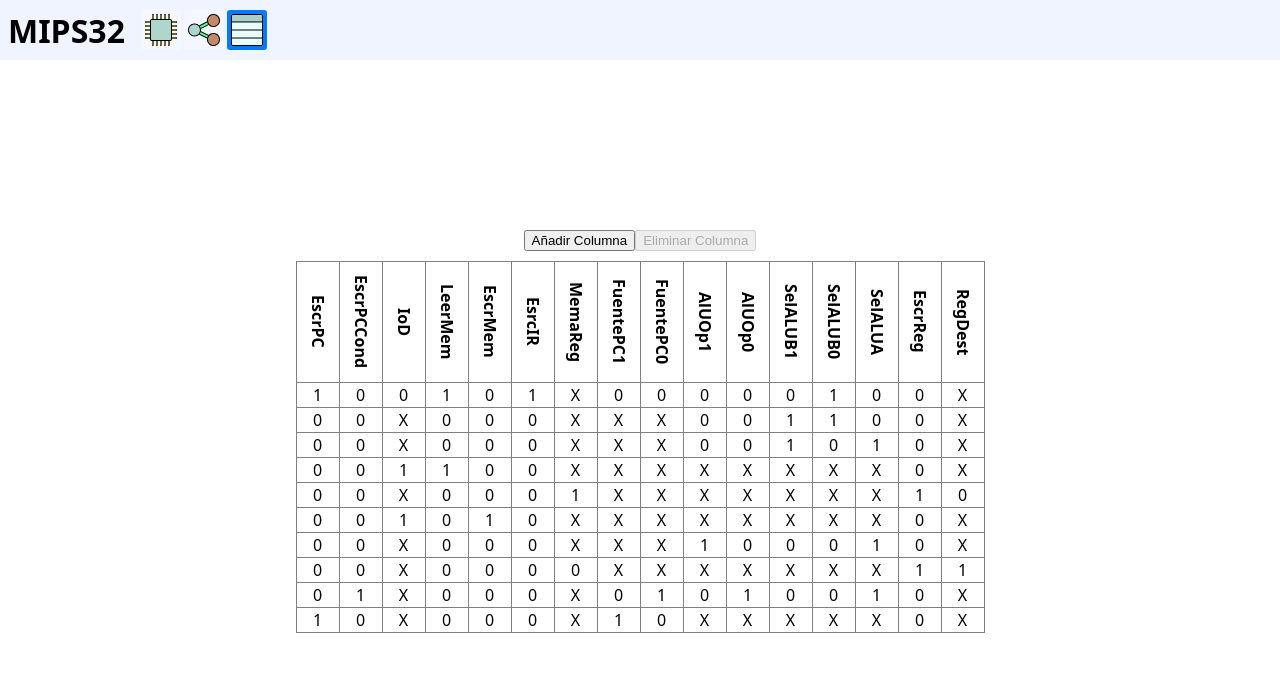
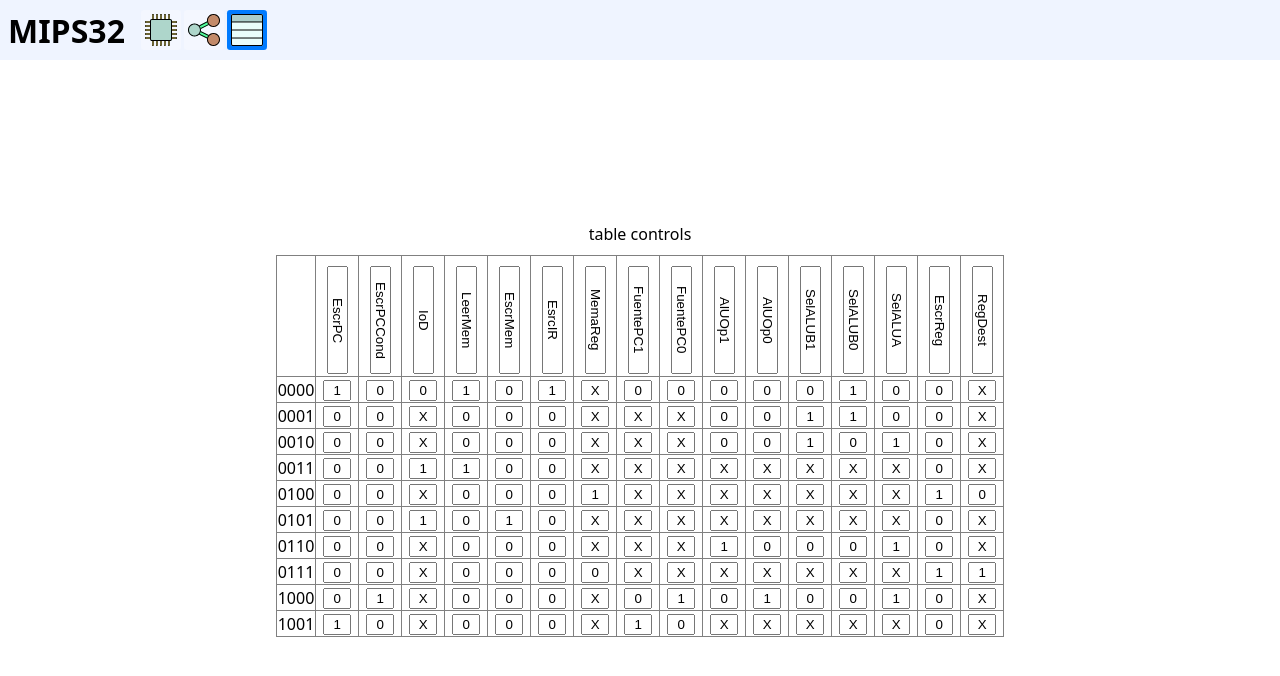
Before and after one commit to DiegoURJC1/mips32_editor_00, a React (Vite) app: page / in a window 1280 px wide. Both pictures are taken after a click on the button 247 px from the left and 30 px from the top of the page. Shown: the top 676 px of the page. Built offline with nearby package versions, Linux system fonts and the light colour scheme; a web font is replaced by a local one.

Commit message:
Implementation of new Table
useTable.jsx set at App.jsx for global use.

```diff
--- a/src/App.jsx
+++ b/src/App.jsx
@@ -15,6 +15,8 @@ import {defaultSettings} from "./common-data/settings.js";
 import {initialEdges as initialEdgesMips} from "./flows/mips/initial-elements/initialEdges.js";
 import {initialEdges as initialEdgesStates} from "./flows/states/initial-elements/initialEdges.js";
 import {ThemeProvider, useThemeContext} from "./hooks/ThemeContext.jsx";
+import {statesData, headersData} from "./common-data/statesData.js";
+import {useTable} from "./hooks/useTable.jsx";
 
 
 let id = 0;
@@ -130,8 +132,26 @@ export const App = () => {
         console.log(settings);
     };
 
+    /**
+     * Table hooks
+     *
+     */
+    console.log("In App: ",headersData);
+    console.log("In App: ",statesData);
+    const {
+            headers,
+            data,
+            addColumn,
+            removeColumn,
+            addRow,
+            removeRow,
+            getRowNumberInBinary,
+            editCell,
+            editHeader
+        } = useTable(headersData, statesData);
 
-
+    console.log("In App2: ",headers);
+    console.log("In App2: ",data);
 
     return (
         <div className="content-wrapper">
@@ -190,10 +210,16 @@ export const App = () => {
                     </>
                 )}
                 {currentPanel === 2 && (
-                    <TablePanel/>
+                    <TablePanel
+                        headers={headers}
+                        data={data}
+                        removeColumn={removeColumn}
+                        removeRow={removeRow}
+                        getRowNumberInBinary={getRowNumberInBinary}
+                        editCell={editCell}
+                        editHeader={editHeader}
+                    />
                 )}
-
-
             </div>
         </div>
     );
--- a/src/common-data/statesData.js
+++ b/src/common-data/statesData.js
@@ -1,4 +1,4 @@
-export const headders = [
+export const headersData = [
     "EscrPC",
     "EscrPCCond",
     "IoD",
--- a/src/flows/table/TablePanel.jsx
+++ b/src/flows/table/TablePanel.jsx
@@ -1,144 +1,57 @@
-import { useState } from "react";
-import { headders, statesData } from "../../common-data/statesData.js";
-import "./table-panel.css";
+import {useState} from "react";
+import "./table-panel.css"
+export default function TablePanel({
+                                       headers,
+                                       data,
+                                       removeColumn,
+                                       removeRow,
+                                       getRowNumberInBinary,
+                                       editCell,
+                                       editHeader,
+                                   }) {
+    const [editingCell, setEditingCell] = useState(null);
 
-export default function TablePanel(props) {
-    const [headers, setHeaders] = useState(headders);
-    const [tableData, setTableData] = useState(
-        statesData.map((rowData) => {
-            const rowObj = {};
-            headers.forEach((header, index) => {
-                // Cambiar -1 por 'X' para la visualización
-                rowObj[header] = rowData[index] === -1 ? "X" : rowData[index];
-            });
-            return rowObj;
-        })
-    );
-
-    const [editingCell, setEditingCell] = useState(null); // Estado para la celda que está siendo editada
-    const [newValue, setNewValue] = useState(""); // Estado para almacenar el nuevo valor
-    const [previousValue, setPreviousValue] = useState(""); // Estado para almacenar el valor anterior de la celda
-
-    // Función para manejar el click en una celda para editar
-    const handleCellClick = (rowIndex, header) => {
-        setEditingCell({ rowIndex, header });
-        setPreviousValue(tableData[rowIndex][header]); // Guardar el valor anterior
-        setNewValue(tableData[rowIndex][header]); // Inicializa el valor del input con el valor actual de la celda
+    const handleCellChange = (rowIndex, colIndex, e) => {
+        editCell(rowIndex, colIndex, e.target.value);
     };
 
-    // Función para manejar el cambio del valor en el input
-    const handleInputChange = (e) => {
-        let value = e.target.value.toUpperCase(); // Convierte la entrada a mayúsculas
-        setNewValue(value); // Actualiza el valor del input mientras se escribe
-    };
-
-    // Función para manejar el guardado de los cambios
-    const handleSaveChange = () => {
-        if (editingCell) {
-            const { rowIndex, header } = editingCell;
-
-            // Validación solo al salir del input, cuando se guarda el cambio
-            let updatedValue = newValue;
-            // Validar solo '1', '0' o 'X'
-            if (["1", "0", "X"].includes(updatedValue)) {
-                if (updatedValue === "X") {
-                    updatedValue = -1; // Convertir 'X' a -1
-                }
-                // Si el valor es válido, lo actualizamos
-                const updatedTableData = [...tableData];
-                updatedTableData[rowIndex][header] = updatedValue;
-                setTableData(updatedTableData);
-            } else {
-                // Si el valor no es válido, restauramos el valor anterior
-                const updatedTableData = [...tableData];
-                updatedTableData[rowIndex][header] = previousValue;
-                setTableData(updatedTableData);
-            }
-            setEditingCell(null); // Dejar de editar la celda
-        }
-    };
-
-    // Función para añadir una columna
-    const addColumn = () => {
-        if (headers.length <= 20) {
-            const newHeader = `Columna ${headers.length + 1}`; // Nombre para la nueva columna
-            setHeaders([...headers, newHeader]); // Agregar la cabecera nueva
-
-            // Modificar los datos para agregar la nueva columna
-            const newData = tableData.map((row) => ({
-                ...row,
-                [newHeader]: `X`, // Agregar un dato por fila
-            }));
-
-            setTableData(newData); // Actualizar las filas de datos
-        }
-    };
-
-    // Función para eliminar una columna
-    const removeColumn = () => {
-        if (headers.length >= 17) {
-            const updatedHeaders = headers.slice(0, -1); // Eliminar la última cabecera
-            setHeaders(updatedHeaders);
-
-            // Eliminar los datos correspondientes a la columna eliminada
-            const updatedTableData = tableData.map((row) => {
-                const updatedRow = { ...row };
-                delete updatedRow[headers[headers.length - 1]]; // Eliminar la columna correspondiente
-                return updatedRow;
-            });
-
-            setTableData(updatedTableData);
-        }
+    const handleHeaderChange = (colIndex, e) => {
+        editHeader(colIndex, e.target.value);
     };
 
     return (
         <div className={"table-panel-wrapper"}>
-            <div className={"table-controls"}>
-                <button
-                    onClick={addColumn}
-                    disabled={headers.length >= 20}
-                >
-                    Añadir Columna
-                </button>
-                <button
-                    onClick={removeColumn}
-                    disabled={headers.length < 17}
-                >
-                    Eliminar Columna
-                </button>
-            </div>
+            <div className={"table-controls"}>table controls</div>
+
             <div className={"table-content"}>
                 <table border="1" style={{ width: "100%", borderCollapse: "collapse", marginTop: "10px" }}>
                     <thead>
                     <tr>
-                        {headers.map((header, index) => (
-                            <th key={index}>{header}</th>
+                        <th></th>
+                        {headers.map((header, idx) => (
+                            <th key={idx}>
+                                <input
+                                    className={"input-table-value"}
+                                    type="text"
+                                    value={header}
+                                    onChange={(e) => handleHeaderChange(idx, e)}
+                                />
+                            </th>
                         ))}
                     </tr>
                     </thead>
                     <tbody>
-                    {tableData.map((row, rowIndex) => (
+                    {data.map((row, rowIndex) => (
                         <tr key={rowIndex}>
-                            {headers.map((header, colIndex) => (
-                                <td
-                                    key={colIndex}
-                                    onClick={() => handleCellClick(rowIndex, header)}
-                                    style={{ cursor: "pointer" }}
-                                >
-                                    {editingCell && editingCell.rowIndex === rowIndex && editingCell.header === header ? (
-                                        <input
-                                            className={"input-table-value"}
-                                            type="text"
-                                            value={newValue}
-                                            onChange={handleInputChange}
-                                            onBlur={handleSaveChange} // Guardar al perder el foco
-                                            autoFocus
-                                            maxLength={1} // Limitar la longitud a un solo carácter
-                                        />
-                                    ) : (
-                                        // Si el valor es -1, mostrar X en lugar de -1
-                                        row[header] === -1 ? "X" : row[header]
-                                    )}
+                            <td>{getRowNumberInBinary(rowIndex)}</td>
+                            {row.map((cell, colIndex) => (
+                                <td key={colIndex}>
+                                    <input
+                                        className={"input-table-value"}
+                                        type="text"
+                                        value={cell}
+                                        onChange={(e) => handleCellChange(rowIndex, colIndex, e)}
+                                    />
                                 </td>
                             ))}
                         </tr>
--- /dev/null
+++ b/src/hooks/useTable.jsx
@@ -0,0 +1,54 @@
+import { useState } from 'react';
+
+export const useTable = (initialHeaders, initialData) => {
+    const [headers, setHeaders] = useState(initialHeaders);
+    const [data, setData] = useState(initialData);
+    console.log("In state: ",headers);
+    console.log("In state: ",data);
+    const addColumn = (headerName) => {
+        setHeaders([...headers, headerName]);
+        setData(data.map(row => [...row, ''])); // Default column value
+    };
+
+    const removeColumn = (index) => {
+        setHeaders(headers.filter((_, i) => i !== index));
+        setData(data.map(row => row.filter((_, i) => i !== index)));
+    };
+
+    const addRow = () => {
+        const newRow = new Array(headers.length).fill(''); // Default row value
+        setData([...data, newRow]);
+    };
+
+    const removeRow = (index) => {
+        setData(data.filter((_, i) => i !== index));
+    };
+
+    const getRowNumberInBinary = (rowIndex) => {
+        return rowIndex.toString(2).padStart(4, '0'); // Binary number in 4 digits
+    };
+
+    const editCell = (rowIndex, colIndex, newValue) => {
+        const newData = [...data];
+        newData[rowIndex][colIndex] = newValue;
+        setData(newData);
+    };
+
+    const editHeader = (colIndex, newHeader) => {
+        const newHeaders = [...headers];
+        newHeaders[colIndex] = newHeader;
+        setHeaders(newHeaders);
+    };
+
+    return {
+        headers,
+        data,
+        addColumn,
+        removeColumn,
+        addRow,
+        removeRow,
+        getRowNumberInBinary,
+        editCell,
+        editHeader
+    };
+};
```
